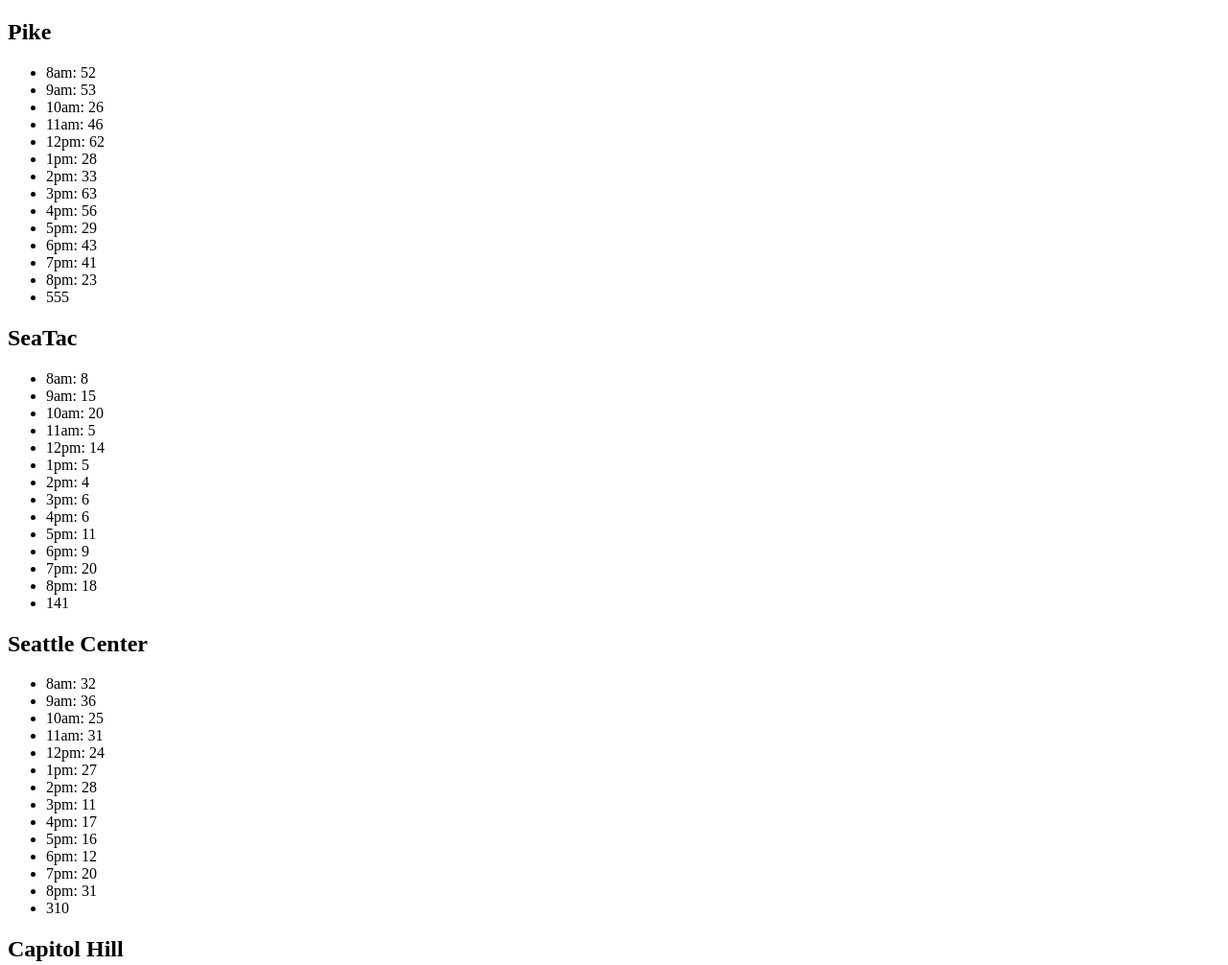
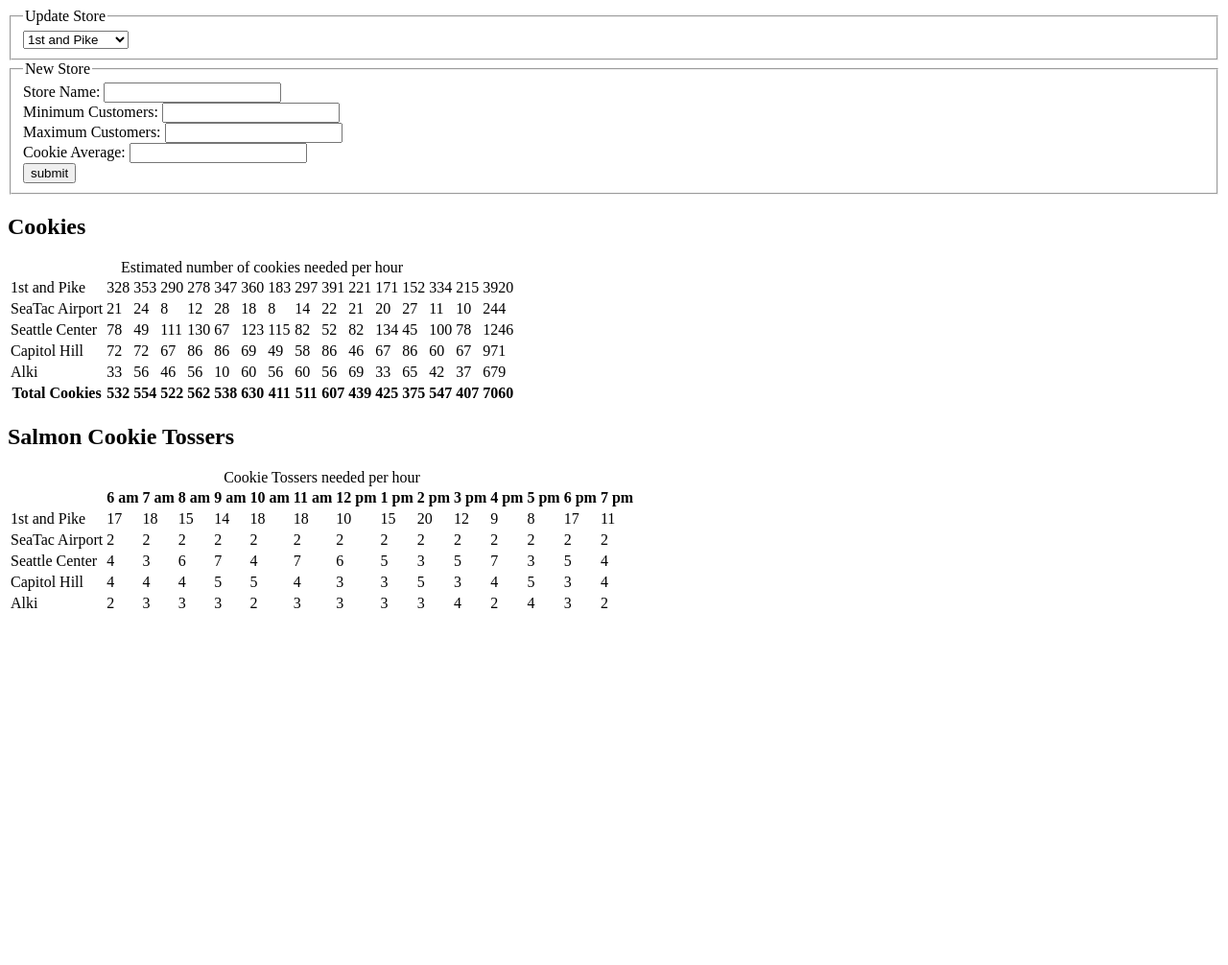
Before and after one commit to Rickfoust21/cookie-stand, a plain HTML site: page sales.html in a window 1280 px wide. Shown: the top 1006 px of the page at 96% size. After the commit the page ends 800 px from the top, so only its background shows below. Drawn offline with Linux system fonts and the light colour scheme.

Commit message:
added tables to sales.html

```diff
--- a/app.js
+++ b/app.js
@@ -1,160 +1,209 @@
 'use strict';
 
-var firstAndPike = {
-  storeName: 'Pike',
-  minHourlyCust: 23,
-  maxHourlyCust: 65,
-  avgCookiesPerCust: 6.3,
-  avgCookiesPurchase: function() {
-    return Math.floor(Math.random() * (this.maxHourlyCust - this.minHourlyCust)) + this.minHourlyCust;
-  },
-  hourlySales: 0,
-  totalSales: 0,
-  businessHours: ['8am', '9am', '10am', '11am', '12pm', '1pm', '2pm', '3pm', '4pm', '5pm', '6pm', '7pm', '8pm'],
-  results: [],
-  total: function(){
-    for (var i = 0; i < this.results.length; i++) {
-      this.totalSales = this.totalSales + this.results[i];
-    }
+function Location(name, minCustomers, maxCustomers,cookieAverage){
+  this.name = name;
+  this.minCustomers = minCustomers;
+  this.maxCustomers = maxCustomers;
+  this.cookieAverage = cookieAverage;
+  this.openHours = ['6 am', '7 am', '8 am', '9 am', '10 am', '11 am', '12 pm', '1 pm', '2 pm', '3 pm', '4 pm', '5 pm', '6 pm', '7 pm'];
+  this.hourlyCookies = randomizedCookieHours(this);
+  this.hourlyEmployees = salmonTosser(this);
+}
+
+Location.prototype.tableRow = function(){
+  var tableDataRow = document.createElement('tr');
+  var tableDataCell = document.createElement('td');
+
+  tableDataCell.textContent = this.name;
+  tableDataCell.setAttribute('class', 'location');
+  tableDataRow.appendChild(tableDataCell);
+
+  for(var i = 0; i < this.hourlyCookies.length; i++){
+    var hourlyCookiesCell = document.createElement('td');
+
+    hourlyCookiesCell.textContent = this.hourlyCookies[i];
+    tableDataRow.appendChild(hourlyCookiesCell);
   }
+  var dailyTotalCell = document.createElement('td');
+
+  dailyTotalCell.textContent = dailyTotal(this);
+  tableDataRow.appendChild(dailyTotalCell);
+  tableBody.appendChild(tableDataRow);
 };
 
+Location.prototype.employeeRow = function(){
 
-var seaTacAirport = {
-  storeName: 'SeaTac',
-  minHourlyCust: 3,
-  maxHourlyCust: 24,
-  avgCookiesPerCust: 1.2,
-  avgCookiesPurchase: function() {
-    return Math.floor(Math.random() * (this.maxHourlyCust - this.minHourlyCust)) + this.minHourlyCust;
-  },
-  hourlySales: 0,
-  totalSales: 0,
-  businessHours: ['8am', '9am', '10am', '11am', '12pm', '1pm', '2pm', '3pm', '4pm', '5pm', '6pm', '7pm', '8pm'],
-  results: [],
-  total: function(){
-    for (var i = 0; i < this.results.length; i++) {
-      this.totalSales = this.totalSales + this.results[i];
-    }
+  var employeeTableRowEl = document.createElement('tr');
+  var employeeTableCellEl = document.createElement('td');
+
+  employeeTableCellEl.textContent = this.name;
+  employeeTableCellEl.setAttribute('class', 'location');
+  employeeTableRowEl.appendChild(employeeTableCellEl);
+  for(var i = 0; i < this.hourlyEmployees.length; i++){
+    var hourlyEmployeesCell = document.createElement('td');
+    hourlyEmployeesCell.textContent = this.hourlyEmployees[i];
+    employeeTableRowEl.appendChild(hourlyEmployeesCell);
   }
+  employeeTableBody.appendChild(employeeTableRowEl);
 };
 
+function salmonTosser(location){
+  var salmonTosserHours = [];
+  var tosserPerHour = 0;
 
-var seattleCenter = {
-  minHourlyCust: 11,
-  maxHourlyCust: 38,
-  avgCookiesPerCust: 3.7,
-  storeName: 'Seattle Center',
-  avgCookiesPurchase: function() {
-    return Math.floor(Math.random() * (this.maxHourlyCust - this.minHourlyCust)) + this.minHourlyCust;
-  },
-  hourlySales: 0,
-  totalSales: 0,
-  businessHours: ['8am', '9am', '10am', '11am', '12pm', '1pm', '2pm', '3pm', '4pm', '5pm', '6pm', '7pm', '8pm'],
-  results: [],
-  total: function(){
-    for (var i = 0; i < this.results.length; i++) {
-      this.totalSales = this.totalSales + this.results[i];
+  for(var i = 0; i < location.hourlyCookies.length; i++){
+    tosserPerHour = Math.ceil((location.hourlyCookies[i]) / 20);
+    if(tosserPerHour === 1){
+      tosserPerHour += 1;
     }
+    salmonTosserHours.push(tosserPerHour);
   }
-};
+  return salmonTosserHours;
+}
+
+function randomizedCookie(min, max, cookies) {
+  var customers = Math.floor(Math.random() * (max - min + 1) + min);
+  var cookiesPerHour = Math.ceil(customers * cookies);
+  return cookiesPerHour;
+}
+
+function randomizedCookieHours(location){
+  var hourlyCookies = [];
+  for(var i = 0; i < location.openHours.length; i++){
+    hourlyCookies.push(randomizedCookie(location.minCustomers, location.maxCustomers, location.cookieAverage));
+  }
+  return hourlyCookies;
+}
 
 
-var capitolHill = {
-  minHourlyCust: 20,
-  maxHourlyCust: 38,
-  avgCookiesPerCust: 2.3,
-  storeName: 'Capitol Hill',
-  avgCookiesPurchase: function() {
-    return Math.floor(Math.random() * (this.maxHourlyCust - this.minHourlyCust)) + this.minHourlyCust;
-  },
-  hourlySales: 0,
-  totalSales: 0,
-  businessHours: ['8am', '9am', '10am', '11am', '12pm', '1pm', '2pm', '3pm', '4pm', '5pm', '6pm', '7pm', '8pm'],
-  results: [],
-  total: function(){
-    for (var i = 0; i < this.results.length; i++) {
-      this.totalSales = this.totalSales + this.results[i];
-    }
+function dailyTotal(location){
+  var total = 0;
+  for(var i = 0; i < location.hourlyCookies.length; i++){
+    total += location.hourlyCookies[i];
   }
-};
+  finalTotal += total; ///Total for all cookies at all locations
+  return total;
+}
 
+function printTable(){
+  tableHead(locationArray[0].openHours);
+  tableBody = document.createElement('tbody');
+  tableBody.setAttribute('id', 'table-body');
+  tableEl.appendChild(tableBody);
 
-var alki = {
-  minHourlyCust: 2,
-  maxHourlyCust: 16,
-  avgCookiesPerCust: 4.6,
-  storeName: 'Alki',
-  avgCookiesPurchase: function() {
-    return Math.floor(Math.random() * (this.maxHourlyCust - this.minHourlyCust)) + this.minHourlyCust;
-  },
-  hourlySales: 0,
-  totalSales: 0,
-  businessHours: ['8am', '9am', '10am', '11am', '12pm', '1pm', '2pm', '3pm', '4pm', '5pm', '6pm', '7pm', '8pm'],
-  results: [],
-  total: function(){
-    for (var i = 0; i < this.results.length; i++) {
-      this.totalSales = this.totalSales + this.results[i];
-    }
+  for(var i = 0; i < locationArray.length; i++){
+    locationArray[i].tableRow(locationArray[i]);
   }
-};
-
-
-function hourlySales(store) {
-  for (var i = 0; i < store.businessHours.length; i++) {
-    var number = store.avgCookiesPurchase();
-    store.results.push(number);
+  tableFooter();
+  for(var c = 0; c < locationArray.length; c++){
+    locationArray[c].employeeRow(locationArray[c]);
   }
 }
 
-var list = document.getElementById('HourlyCookieSales');
-function cookieList(store) {
-  var header = document.createElement('h2');
-  header.textContent = store.storeName;
-  list.appendChild(header);
+function tableHead(hours){
+  var tableHeader = document.createElement('thead');
+  var tableHeaderRow = document.createElement('tr');
+  var tableHeaderLocationCell = document.createElement('th');
+  tableHeaderRow.appendChild(tableHeaderLocationCell);
 
-  var ulist = document.createElement('ul');
-  list.appendChild(ulist);
+  var employeeHeader = document.createElement('thead');
+  var employeeHeaderRow = document.createElement('tr');
+  var employeeHeaderLocationCell = document.createElement('th');
+  employeeHeaderRow.appendChild(employeeHeaderLocationCell);
 
-  for (var j = 0; j < store.results.length; j++) {
-    var listItem = document.createElement('li');
-    listItem.textContent = store.businessHours[j] + ': ' + store.results[j];
-    ulist.appendChild(listItem);
+  for(var i = 0; i < hours.length; i++){
+
+    var tableHeaderCell = document.createElement('th');
+    tableHeaderCell.textContent = hours[i];
+    tableHeaderRow.appendChild(tableHeaderCell);
+
+    var employeeHeaderCell = document.createElement('th');
+    employeeHeaderCell.textContent = hours[i];
+    employeeHeaderRow.appendChild(employeeHeaderCell);
   }
-  var footer = document.createElement('li');
-  store.total();
-  footer.textContent = store.totalSales;
-  ulist.appendChild(footer);
+  var tableHeaderTotal = document.createElement('th');
+  tableHeaderTotal.textContent = 'Daily Total';
+  tableHeaderRow.appendChild(tableHeaderTotal);
+  tableHeader.appendChild(tableHeaderCell);
+
+  employeeHeader.appendChild(employeeHeaderRow);
+  employeeTable.appendChild(employeeHeader);
+  tableHeader.appendChild(tableHeaderRow);
+}
+
+function tableFooter(){
+  var tfootEl = document.createElement('tfoot');
+  var tfootCell = document.createElement('th');
+  var tfootTotal = document.createElement('th');
+
+  tfootTotal.textContent = finalTotal;
+  tfootCell.textContent = 'Total Cookies';
+  tfootEl.appendChild(tfootCell);
+
+  for(var i = 0; i < locationArray[0].openHours.length; i++){
+    var tableFooterTotalEl = document.createElement('th');
+    tableFooterTotalEl.textContent = columnTotal(i);
+    tfootEl.appendChild(tableFooterTotalEl);
+  }
+  tfootEl.appendChild(tfootTotal);
+  tableEl.appendChild(tfootEl);
+}
+
+function columnTotal(hour){
+  var total = 0;
+  for(var i = 0; i < locationArray.length; i++){
+    total += locationArray[i].hourlyCookies[hour];
+  }
+  return total;
+}
+
+function updateStoreOption(){
+  for(var i = 0; i < locationArray.length; i++){
+    storeNameOption.innerHTML += '<option value="option' + i + '">' + locationArray[i].name + '</option>';
+  }
 }
 
 
+var finalTotal = 0;
 
-hourlySales(firstAndPike);
-console.log(firstAndPike.results);
-cookieList(firstAndPike);
-console.log (firstAndPike.avgCookiesPurchase());
-console.log (firstAndPike);
+var pike = new Location('1st and Pike',23, 65, 6.3);
+var seaTac = new Location('SeaTac Airport', 3, 24, 1.2);
+var seattleCenter = new Location('Seattle Center', 11, 38, 3.7);
+var capitolHill = new Location('Capitol Hill', 20,	38,	2.3);
+var alki = new Location('Alki', 2, 16, 4.6);
 
-hourlySales(seaTacAirport);
-console.log(seaTacAirport.results);
-cookieList(seaTacAirport);
-console.log (seaTacAirport.avgCookiesPurchase());
-console.log (seaTacAirport);
 
-hourlySales(seattleCenter);
-console.log(seattleCenter);
-cookieList(seattleCenter);
-console.log (seattleCenter.avgCookiesPurchase());
-console.log (seattleCenter);
+var locationArray = [pike, seaTac, seattleCenter, capitolHill, alki];
+console.log(locationArray);
 
-hourlySales(capitolHill);
-console.log(capitolHill.results);
-cookieList(capitolHill);
-console.log (capitolHill.avgCookiesPurchase());
-console.log (capitolHill);
+var storeNameOption = document.getElementById('storeName');
+var tableEl = document.getElementById('location-table');
+var employeeTable = document.getElementById('employee-table');
+var employeeTableBody = document.getElementById('employee-table-body');
+var tableBody;
 
-hourlySales(alki);
-console.log(alki.results);
-cookieList(alki);
-console.log (alki.avgCookiesPurchase());
-console.log (alki);
+printTable();
+updateStoreOption();
+
+var formEl = document.getElementById('form');
+formEl.addEventListener('submit', handleSubmit);
+
+function handleSubmit(event) {
+  event.preventDefault();
+  console.log(event.target.store.value);
+  var store = event.target.store.value;
+  var min = event.target.min.value;
+  var max = event.target.max.value;
+  var cookieAverage = event.target.cookieAverage.value;
+  var index = -1;
+
+  for(var i = 0; i < locationArray.length; i++){
+    if(locationArray[i].name === store){
+      console.log('Updating an already existing item');
+      index = i;
+    }
+  }
+  locationArray[index].name = store;
+  locationArray[index].minCustomers = min;
+  locationArray[index].maxCustomers = max;
+  locationArray[index].cookieAverage = cookieAverage; }
--- a/sales.html
+++ b/sales.html
@@ -1,19 +1,60 @@
 <!DOCTYPE html>
 <html>
   <head>
+    <!--this is a comment about toads-->
     <meta charset="utf-8">
-    <title>Sales</title>
+
     <link rel="stylesheet" type="text/css" href="style.css" />
+
+    <title>Sales information</title>
   </head>
   <body>
-    <section id= 'HourlyCookieSales'>
 
+      <form id= 'form'>
+        <fieldset>
+          <legend>Update Store</legend>
+          <select id="storeName" class="storeUpdateName" name="storeUpdate">
+          </select>
+        </fieldset>
+       <fieldset>
+         <legend>New Store</legend>
+         <div class="new-item">
+           <label for="store">Store Name:</label>
+           <input type="text" name="store" value="">
+         </div>
+
+         <div class="new-item">
+           <label for="min">Minimum Customers:</label>
+           <input type="number" name="min" min="1">
+         </div>
+
+         <div class="new-item">
+           <label for="max">Maximum Customers:</label>
+           <input type="number" name="max" min="1">
+         </div>
+
+         <div class="new-item">
+           <label for="cookieAverage">Cookie Average:</label>
+           <input type="number" name="cookieAverage" step="any">
+         </div>
+         <div class="new-item">
+           <input type="submit" value="submit">
+         </div>
+       </fieldset>
+
+      </form>
+    <section id="table-section">
+      <h1 class="table-text">Cookies</h1>
+      <table id="location-table">
+        <caption>Estimated number of cookies needed per hour</caption>
+      </table>
+      <h1 class="table-text">Salmon Cookie Tossers</h1>
+      <table id="employee-table">
+        <caption>Cookie Tossers needed per hour</caption>
+        <tbody id="employee-table-body">
+        </tbody>
+      </table>
     </section>
-  <script type="text/javascript" src="app.js">
-
-
-
-  </script>
-
+    <script src="app.js"></script>
   </body>
 </html>
--- a/style.css
+++ b/style.css
@@ -1,11 +1,3 @@
-h1 {
-  background-color: gray;
-  font-family: serif; Georgia;
+cite {
+  color: red;
 }
- img {
-   height: 300px;
-   width: 650px;
- }
-body {
-  background-color: cream;
-}
```
Also changed, not shown: index.html (+3 -1 lines).
